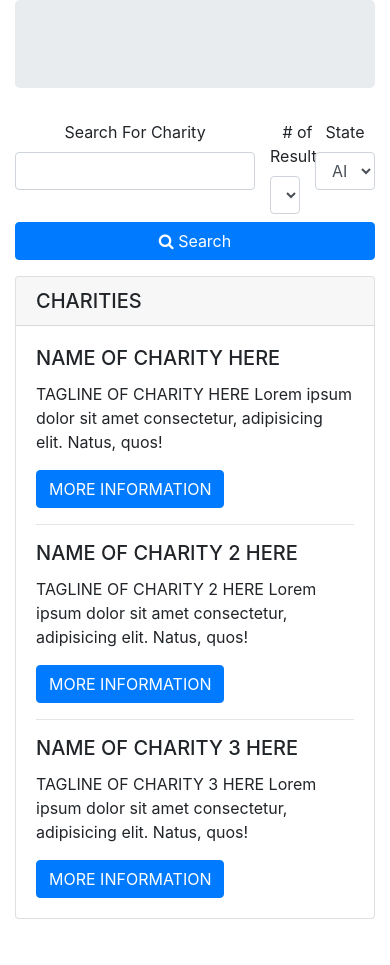
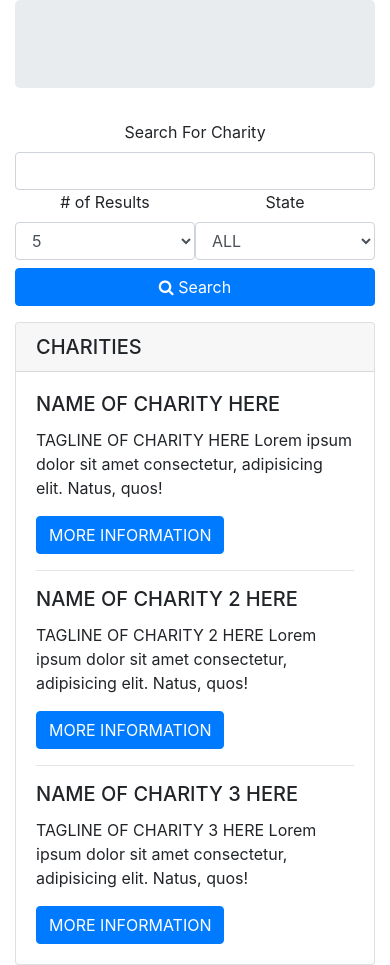
Before and after one commit to KbrehmCoding/teamProject, a plain HTML site: page index.html in a window 390 px wide. Drawn offline with nearby package versions, Linux system fonts and the light colour scheme.

Commit message:
fixed some responsiveness in bootstrap

```diff
--- a/index.html
+++ b/index.html
@@ -137,12 +137,12 @@
         <!--   ROW OF INPUTS FOR SEARCHES   -->
         <div class="row text-center">
           <!--   TEXT SEARCH BOX   -->
-          <div class="col p-0">
+          <div class="col-12 col-md p-0">
             <label for="search-input">Search For Charity</label>
             <input type="text" class="form-control" name="search" id="search-input">
           </div>
           <!--   NUMBER OF RESULTS INPUT BOX   -->
-          <div class="col-2">
+          <div class="col-6 col-md-2 p-0">
             <label for="rated"># of Results</label>
             <div>
               <select id="result-count" class="form-control">
@@ -160,7 +160,7 @@
             </div>
           </div>
           <!--   STATE INPUT    -->
-          <div class="col-2 p-0">
+          <div class="col-6 col-md-2 p-0">
             <label for="state" class="control-label">State</label>
             <div class="">
               <select class="form-control" id="state" name="state">
```
